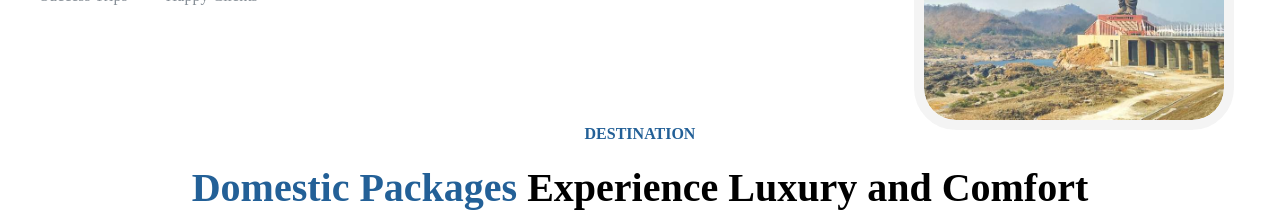
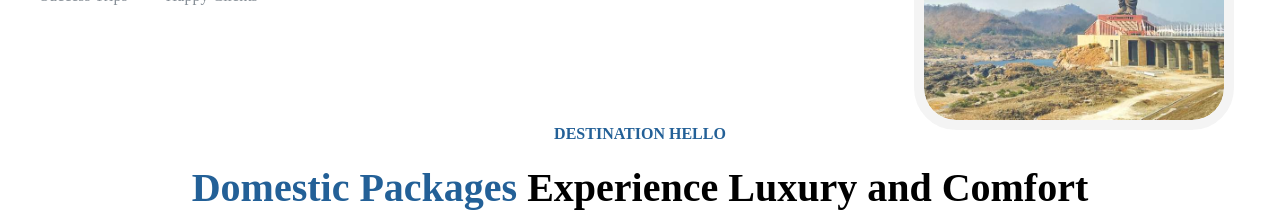
Before and after one commit to SujalShah2003/Holiday-Point, a React (Vite) app: page / in a window 1280 px wide. Shown: the part 1020-1232 px from the top of the page. Built offline with nearby package versions, Linux system fonts and the light colour scheme; no server answers; a web font is replaced by a local one.

Commit message:
Checking the CICD

```diff
--- a/src/view/components/DomesticPackages.tsx
+++ b/src/view/components/DomesticPackages.tsx
@@ -46,7 +46,7 @@ const DomesticPackages = () => {
               fw={600}
               fz={{ base: "xs", sm: "md" }}
             >
-              Destination
+              Destination Hello
             </Text>
             <Title
               fw={600}
```
